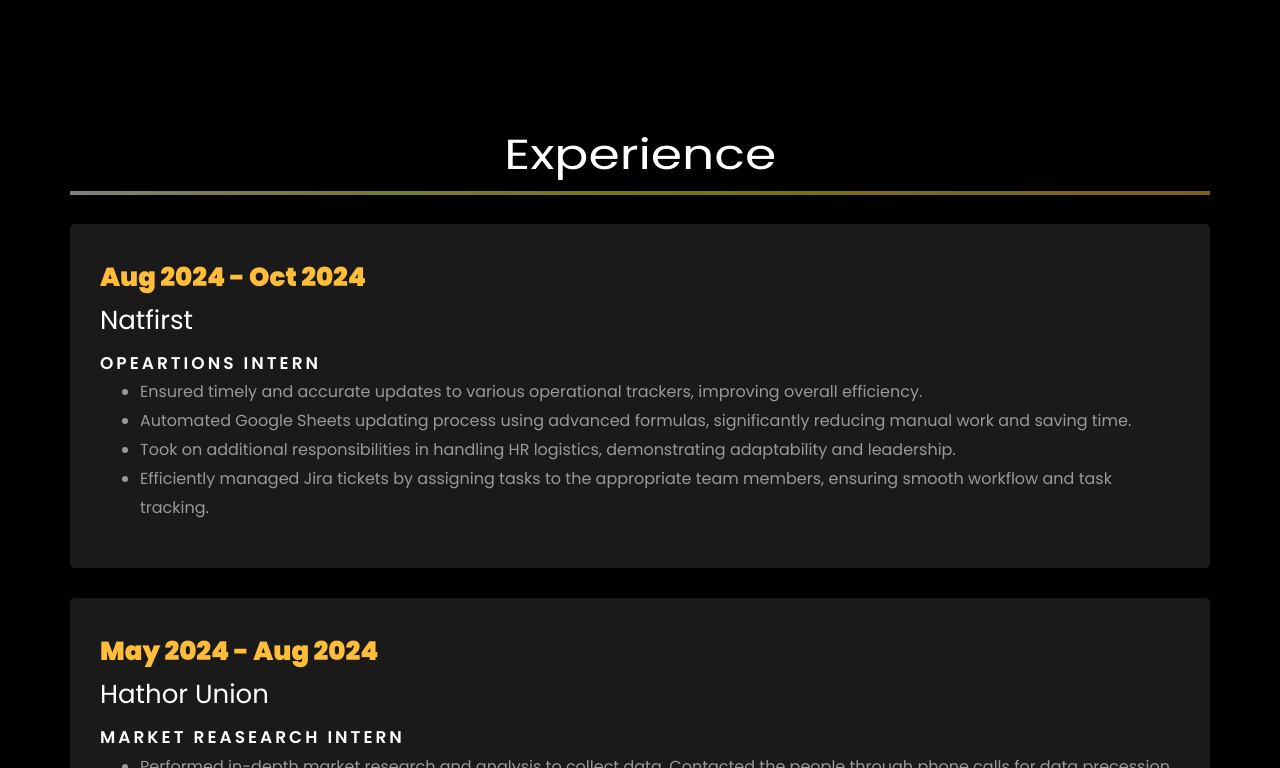
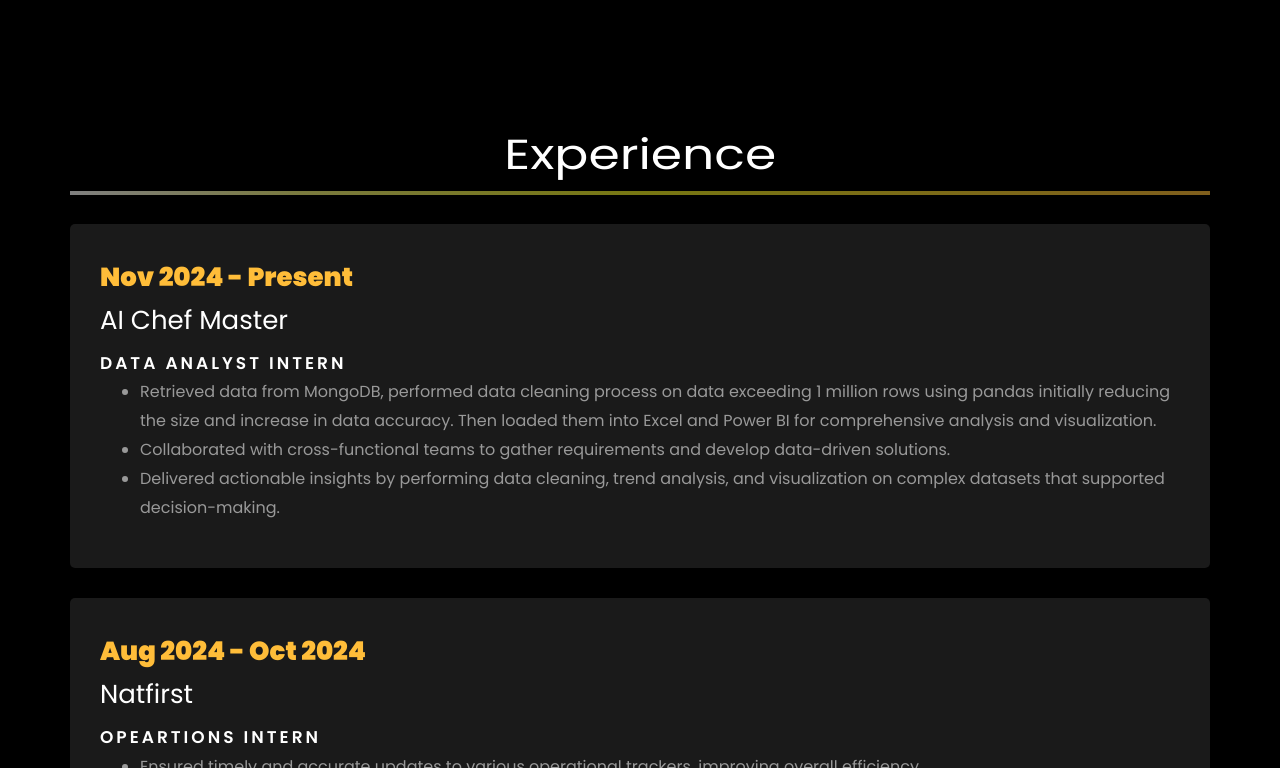
Before and after one commit to S1rajba5ha/sirajshaik_portfolio, a plain HTML site: page index.html in a window 1280 px wide. Shown: the part 1210-1978 px from the top of the page. Drawn offline with Linux system fonts and the light colour scheme; animation ran at ten frames a second; files whose address does not match are found by name.

Commit message:
Update index.html

```diff
--- a/index.html
+++ b/index.html
@@ -331,6 +331,17 @@
 
 		<div class="row1">
 			<div class="col-md-6"></div>
+                            <div class="resume-wrap ftco-animate">
+				   <span class="date">Nov 2024 -  Present</span>
+				   <h2>AI Chef Master</h2>
+				   <span class="position">Data Analyst Intern</span>
+				   <!-- <p class="mt-4">iQuanti is a data-driven digital marketing analytics and solutions company, helps top 100 global brands.  -->
+					<ul>
+						<li> Retrieved data from MongoDB, performed data cleaning process on data exceeding 1 million rows using pandas initially reducing the size and increase in data accuracy. Then loaded them into Excel and Power BI for comprehensive analysis and visualization.</li>
+						<li> Collaborated with cross-functional teams to gather requirements and develop data-driven solutions. </li>
+						<li>Delivered actionable insights by performing data cleaning, trend analysis, and visualization on complex datasets that supported decision-making. </li>
+					</ul>
+			    </div>
 			    <div class="resume-wrap ftco-animate">
 				   <span class="date">Aug 2024 - Oct 2024</span>
 				   <h2>Natfirst</h2>
```
